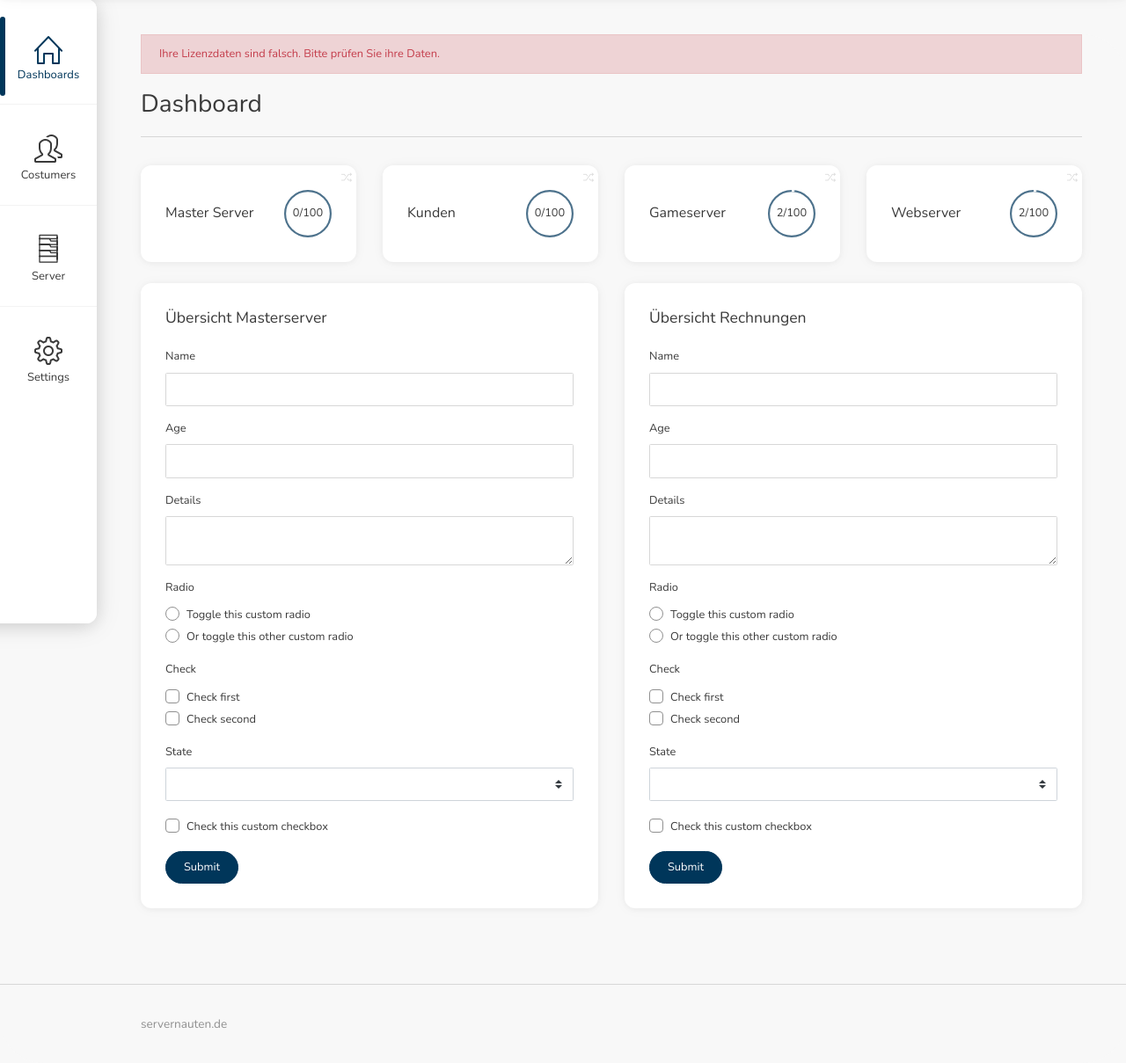
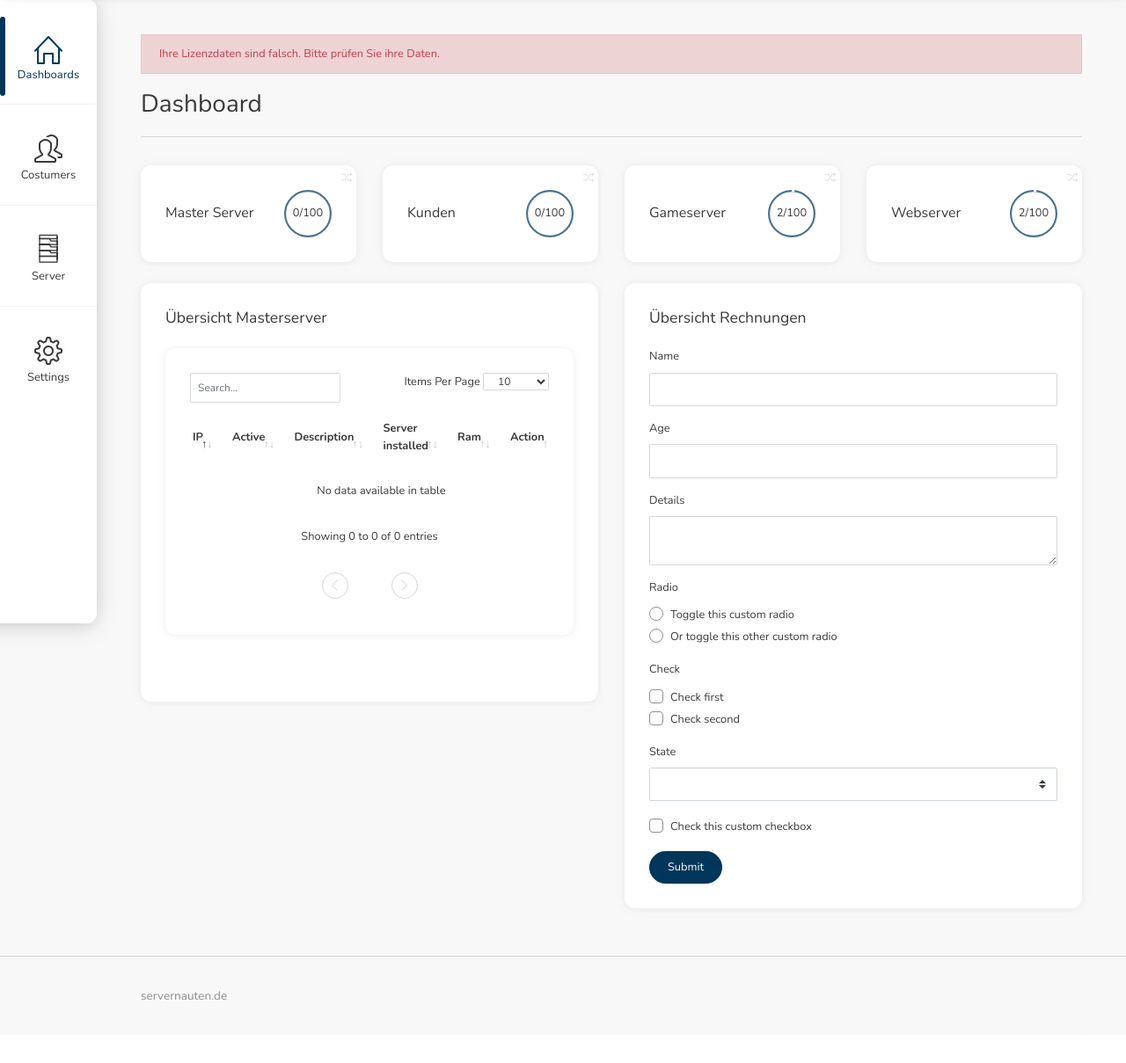
Before and after one commit to servernauten/webserver, a PHP site: page /admin/index.php in a window 1280 px wide. Shown: the part 91-1300 px from the top of the page at 88% size. After the commit the page ends 1229 px from the top, so only its background shows below. Run offline with PHP 8.4, Linux system fonts and the light colour scheme; the visitor is signed in with stand-in values (Sample User, id 1); data that the repository does not hold is empty.

Commit message:
Update index.php
Übersicht Masterserver angelegt. Ping Abfrage noch nicht verfügbar.

```diff
--- a/admin/index.php
+++ b/admin/index.php
@@ -226,83 +226,129 @@ $pdo = new PDO('mysql:host='.$host.';dbname='.$dbname.'', ''.$dbuser .'', ''.$pa
                     <div class="card mb-4">
                         <div class="card-body">
                             <h5 class="mb-4">Übersicht Masterserver</h5>
-                            <form class="needs-validation tooltip-label-right" novalidate>
-                                <div class="form-group position-relative error-l-50">
-                                    <label>Name</label>
-                                    <input type="text" class="form-control" required>
-                                    <div class="invalid-tooltip">
-                                        Name is required!
-                                    </div>
-                                </div>
-                                <div class="form-group position-relative error-l-50">
-                                    <label>Age</label>
-                                    <input type="number" class="form-control" required>
-                                    <div class="invalid-tooltip">
-                                        Age is required!
-                                    </div>
-                                </div>
-                                <div class="form-group position-relative error-l-50">
-                                    <label>Details</label>
-                                    <textarea class="form-control" rows="2" required></textarea>
-                                    <div class="invalid-tooltip">
-                                        Details are required!
-                                    </div>
-                                </div>
-                                <div class="form-group position-relative">
-                                    <label>Radio</label>
-                                    <div class="custom-control custom-radio">
-                                        <input type="radio" id="customRadio1" name="customRadio"
-                                            class="custom-control-input" required>
-                                        <label class="custom-control-label" for="customRadio1">Toggle this custom
-                                            radio</label>
-                                    </div>
-                                    <div class="custom-control custom-radio">
-                                        <input type="radio" id="customRadio2" name="customRadio"
-                                            class="custom-control-input" required>
-                                        <label class="custom-control-label" for="customRadio2">Or toggle this other
-                                            custom radio</label>
-                                    </div>
-                                    <div class="invalid-tooltip">
-                                        Radio is required!
-                                    </div>
-                                </div>
-                                <div class="form-group position-relative">
-                                    <label>Check</label>
-                                    <div class="custom-control custom-checkbox">
-                                        <input type="checkbox" class="custom-control-input" id="customCheck1"
-                                            name="jQueryCheckbox" required>
-                                        <label class="custom-control-label" for="customCheck1">Check first</label>
-                                    </div>
-                                    <div class="custom-control custom-checkbox">
-                                        <input type="checkbox" class="custom-control-input" id="customCheck2"
-                                            name="jQueryCheckbox" required>
-                                        <label class="custom-control-label" for="customCheck2">Check second</label>
-                                    </div>
-                                    <div class="invalid-tooltip">
-                                        Checkboxes are required!
-                                    </div>
-                                </div>
-                                <div class="form-group position-relative error-l-50">
-                                    <label>State</label>
-                                    <select class="custom-select" required>
-                                        <option value=""></option>
-                                        <option value="1">One</option>
-                                        <option value="2">Two</option>
-                                        <option value="3">Three</option>
-                                    </select>
-                                    <div class="invalid-tooltip">
-                                        State is required!
-                                    </div>
-                                </div>
-                                <div class="custom-control custom-checkbox mb-3 error-l-200">
-                                    <input type="checkbox" class="custom-control-input" id="customControlValidation1"
-                                        required>
-                                    <label class="custom-control-label" for="customControlValidation1">Check this custom
-                                        checkbox</label>
-                                    <div class="invalid-tooltip">Check this!</div>
-                                </div>
-                                <button type="submit" class="btn btn-primary mb-0">Submit</button>
-                            </form>
+                            <div class="container-fluid">
+
+            <div class="row mb-4">
+                <div class="col-12 mb-4">
+                    <div class="card">
+                        <div class="card-body">
+                          <?php
+                          // BEGIN Server neustarten
+                          if (!empty($_POST['RebootMasterServerTrue']) AND serverPingCheckForCommand($_POST['ssh2IP']) == '1'){
+
+                              $sql = "SELECT * FROM server_MasterServer WHERE `ssh2IP` = '{$_POST['ssh2IP']}'";
+                              $RebootMasterServer = $pdo->query($sql)->fetch();
+
+                              $decrypted_password = encrypt_decrypt('decrypt', $RebootMasterServer['ssh2Password']);
+
+                              $server = serverCommands($_POST['ssh2IP'],$RebootMasterServer['ssh2Username'],$decrypted_password,$RebootMasterServer['ssh2Port'],'init 6');
+
+                          }
+                          // ENDE Server neustarten
+                          // BEGIN Server runterfahren
+                          if (!empty($_POST['ShutdownMasterServerTrue']) AND serverPingCheckForCommand($_POST['ssh2IP']) == '1'){
+
+                              $sql = "SELECT * FROM server_MasterServer WHERE `ssh2IP` = '{$_POST['ssh2IP']}'";
+                              $ShutdownMasterServer = $pdo->query($sql)->fetch();
+
+                              $decrypted_password = encrypt_decrypt('decrypt', $ShutdownMasterServer['ssh2Password']);
+
+                              $server = serverCommands($_POST['ssh2IP'],$ShutdownMasterServer['ssh2Username'],$decrypted_password,$ShutdownMasterServer['ssh2Port'],'init 0');
+
+                          }
+                          // ENDE Server runtefahren
+                          // BEGIN Server löschen
+                          //
+                          //
+                          //
+                          //
+                          // ENDE Server löschen
+                          // BEGIN Abfrage ob Server neugestartet werden soll
+                          if(!empty($_POST['RebootMasterServer']) AND md5($_SERVER['SERVER_NAME']) == $servernautAPI->DomainKey AND $timeStamp < $servernautAPI->LicenceEnd ){
+                              echo '<div class="alert alert-warning" role="alert">
+                                        <p>Soll der Master Server mit der IP '.$_POST['ssh2IP'].' neugestartet werden?</p>
+                                        <div class="mb-4">
+                                        <form method="POST" action="overviewMasterServers.php">
+                                          <input type="hidden" name="ssh2IP" value="'.$_POST['ssh2IP'].'" />
+                                          <input type="submit" name="RebootMasterServerTrue" class="btn btn-success btn-xs mb-1" value="Ja"></input>
+                                          <input type="submit" name="RebootMasterServerFalse" class="btn btn-danger btn-xs mb-1" value="Nein"></input>
+                                        </form>
+                                        </div>
+                                    </div>';
+                          }
+                          // ENDE Abfrage ob Server neugestartet werden soll
+                          // BEGIN Abfrage ob Server runtergefahren werden soll
+                          if(!empty($_POST['ShutdownMasterServer']) AND md5($_SERVER['SERVER_NAME']) == $servernautAPI->DomainKey AND $timeStamp < $servernautAPI->LicenceEnd ){
+                            echo '<div class="alert alert-warning" role="alert">
+                                      <p>Soll der Master Server mit der IP '.$_POST['ssh2IP'].' runtergefahren werden?</p>
+                                      <div class="mb-4">
+                                      <form method="POST" action="overviewMasterServers.php">
+                                        <input type="hidden" name="ssh2IP" value="'.$_POST['ssh2IP'].'" />
+                                        <input type="submit" name="ShutdownMasterServerTrue" class="btn btn-success btn-xs mb-1" value="Ja"></input>
+                                        <input type="submit" name="ShutdownMasterServerFalse" class="btn btn-danger btn-xs mb-1" value="Nein"></input>
+                                      </form>
+                                      </div>
+                                  </div>';
+                          }
+                          // ENDE Abfrage ob Server runtergefahren werden soll
+                          // BEGIN Abfrage ob Server gelöscht werden soll
+                          if(!empty($_POST['DeleteMasterServer']) AND md5($_SERVER['SERVER_NAME']) == $servernautAPI->DomainKey AND $timeStamp < $servernautAPI->LicenceEnd ){
+                            echo '<div class="alert alert-warning" role="alert">
+                                      <p>Soll der Master Server mit der IP '.$_POST['ssh2IP'].' gelöscht werden?</p>
+                                      <div class="mb-4">
+                                      <input type="submit" name="DeleteMasterServerTrue" class="btn btn-success btn-xs mb-1" value="Ja"></input>
+                                      <input type="submit" name="DeleteMasterServerFalse" class="btn btn-danger btn-xs mb-1" value="Nein"></input>
+                                      </div>
+                                  </div>';
+                          }
+                          // ENDE Abfrage ob Server gelöscht werden soll
+                          // BEGIN Ausgabe Server Ping
+                          if(!empty($_POST['PingMasterServer']) AND md5($_SERVER['SERVER_NAME']) == $servernautAPI->DomainKey AND $timeStamp < $servernautAPI->LicenceEnd ){
+                            echo serverPing($_POST['ssh2IP']);
+                          }
+                          // ENDE Ausgabe Server Ping
+                          ?>
+
+                            <table class="data-table data-table-feature">
+                                <thead>
+                                    <tr>
+                                        <th>IP</th>
+                                        <th>Active</th>
+                                        <th>Description</th>
+                                        <th>Server installed</th>
+                                        <th>Ram</th>
+                                        <th>Action</th>
+                                    </tr>
+                                </thead>
+                                <tbody>
+      <?php
+      $statement = $pdo->query("SELECT `id`,`ssh2IP`,`serverActive`,`description`,`maximumServer`,`ram`,`MasterServerToken` FROM `server_MasterServer`");
+      while($row = $statement->fetch()) {
+         echo '<tr>
+                 <td><a href="overviewMasterServer.php?MasterServerID='.$row['MasterServerToken'].'">'.$row['ssh2IP'].'</a></td>
+                 <td><a href="overviewMasterServer.php?MasterServerID='.$row['MasterServerToken'].'">'.$row['serverActive'].'</td>
+                 <td><a href="overviewMasterServer.php?MasterServerID='.$row['MasterServerToken'].'">'.$row['description'].'</a></td>
+                 <td><a href="overviewMasterServer.php?MasterServerID='.$row['MasterServerToken'].'">0 / '.$row['maximumServer'].'</a></td>
+                 <td><a href="overviewMasterServer.php?MasterServerID='.$row['MasterServerToken'].'">'.$row['ram'].'</a></td>
+                 <td><div class="mb-4">
+                     <form method="POST" action="overviewMasterServers.php">
+                     <input type="hidden" name="serverID" value="'.$row['id'].'">
+                     <input type="hidden" name="ssh2IP" value="'.$row['ssh2IP'].'">
+                     <input type="submit" name="PingMasterServer" class="btn btn-success btn-xs mb-1" value="Server Online"></input>
+                     <input type="submit" name="EditMasterServer" class="btn btn-danger btn-xs mb-1" value="Server Offline"></input>
+                     </form>
+                 </div></td>
+              </tr>';
+}
+      ?>
+
+                                </tbody>
+                            </table>
+                        </div>
+                    </div>
+                </div>
+            </div>
+        </div>
                         </div>
                     </div>
                 </div>
```
